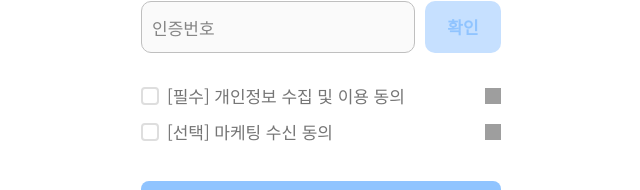
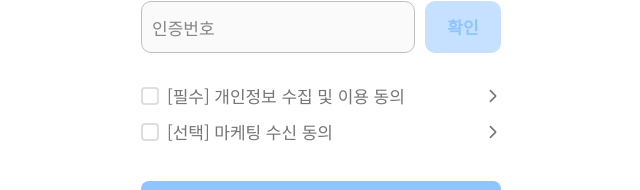
Before and after one commit to Iroff1/support-lab-frontend, a React app: page /auth/register in a window 1280 px wide. Shown: the part 672-862 px from the top of the page, without its empty margins (319-959 px from the left). Built offline with nearby package versions, Linux system fonts and the light colour scheme; grey boxes are pictures that could not be loaded; a web font is replaced by a local one.

Commit message:
chore: 오탈자 정리

```diff
--- a/src/components/common/InputWithCheck.tsx
+++ b/src/components/common/InputWithCheck.tsx
@@ -3,7 +3,7 @@ import { IInputWithCheck } from '@models/input.model';
 import React from 'react';
 import styled from 'styled-components';
 
-const RIGHT_ARROW = require('@assets/images/common/icon_arrow_right.png');
+const RIGHT_ARROW = require('@assets/images/common/icon_arrow_right.svg');
 
 const InputWithCheckBlock = styled.label`
   height: 26px;
--- a/src/components/common/Responsive.tsx
+++ b/src/components/common/Responsive.tsx
@@ -22,8 +22,12 @@ const ResponsiveBlock = styled.div`
   }
 `;
 
-const Responsive: React.FC<any> = ({ children, ...restProps }) => {
-  return <ResponsiveBlock {...restProps}>{children}</ResponsiveBlock>;
+interface IResponsive {
+  children: React.ReactNode;
+}
+
+const Responsive: React.FC<IResponsive> = ({ children, ...props }) => {
+  return <ResponsiveBlock {...props}>{children}</ResponsiveBlock>;
 };
 
 export default Responsive;
```
